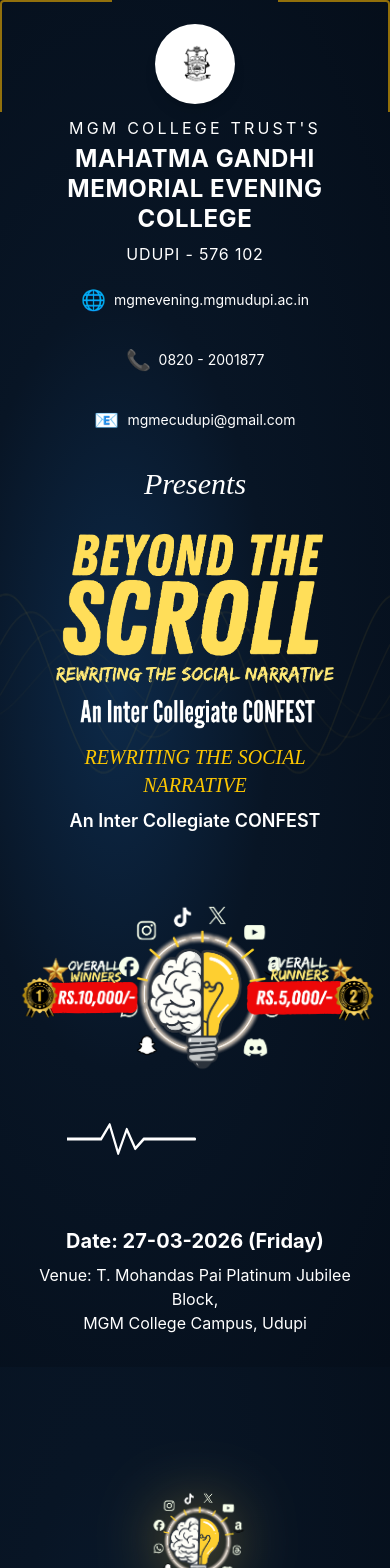
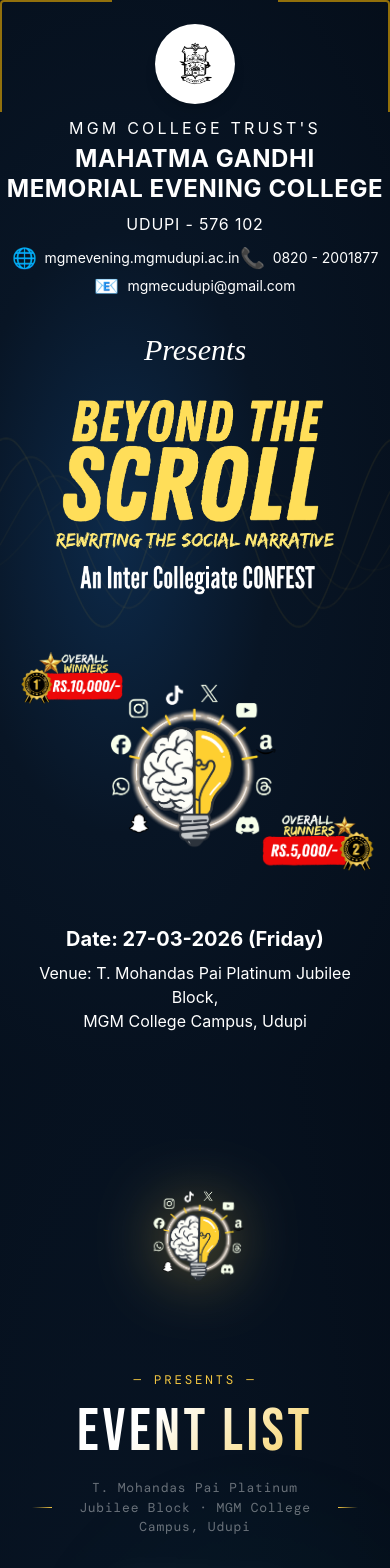
Before and after one commit to Shreevatsatg/collegecontest, a React (Vite) app: page / in a window 390 px wide. Shown: the top 1568 px of the page. Built offline with nearby package versions, Linux system fonts and the light colour scheme.

Commit message:
added ui updates

```diff
--- a/src/components/EventList.jsx
+++ b/src/components/EventList.jsx
@@ -440,7 +440,7 @@ export default function EventList() {
         position: "relative",
         padding: "110px 32px 130px",
         overflow: "hidden",
-        background: "radial-gradient(ellipse at 25% 40%, #0d2a4a 0%, #081525 45%, #050e1a 100%)",
+        background: "radial-gradient(ellipse at 30% 50%, #0d2a4a 0%, #081525 40%, #050e1a 100%)",
       }}>
         {/* Atmospheric blobs */}
         {[
--- a/src/components/HeroSection.jsx
+++ b/src/components/HeroSection.jsx
@@ -60,11 +60,11 @@ export default function HeroSection({ scrollY }) {
       />
 
       {/* Header */}
-      <div className="relative z-10 text-center pt-6 px-4">
+      <div className="relative z-10 text-center pt-6 px-1">
         {/* Logo */}
         <div className="flex justify-center mb-3">
           <div className="w-20 h-20 rounded-full bg-white flex items-center justify-center shadow-lg">
-            <img className="w-16 h-auto" src="/icons/college logo.png" alt="College Logo" />
+            <img className="w-19 h-auto mr-1" src="/icons/college logo.png" alt="College Logo" />
           </div>
         </div>
 
@@ -79,7 +79,7 @@ export default function HeroSection({ scrollY }) {
         </p>
 
         {/* Contact bar */}
-        <div className="flex flex-wrap justify-center gap-8 mt-5 text-sm text-white">
+        <div className="flex flex-wrap justify-center md:gap-8 mt-2 md:mt-5 text-sm text-white">
           <a
             href="http://mgmevening.mgmudupi.ac.in"
             className="flex items-center gap-2 hover:text-yellow-400 transition-colors"
@@ -116,45 +116,27 @@ export default function HeroSection({ scrollY }) {
         {/* BEYOND THE SCROLL title */}
         <div className="text-center mb-6 max-w-4xl w-full px-4">
           <img src="/icons/title.png" alt="Beyond The Scroll" className="w-full h-auto" />
-          <p className="text-yellow-400 italic text-xl md:text-2xl mt-2" style={{ fontFamily: "'Brush Script MT', cursive" }}>
-            REWRITING THE SOCIAL NARRATIVE
-          </p>
-          <p className="text-white text-lg md:text-xl font-semibold mt-2">
-            An Inter Collegiate CONFEST
-          </p>
         </div>
 
         {/* Brain + Lightbulb icon area */}
-        <div className="relative flex items-center justify-center mb-12 w-full max-w-5xl">
+        <div className="relative flex md:mb-4 items-center justify-center w-full max-w-5xl">
           {/* Center bulb with social icons */}
-          <div className="relative w-64 h-64 md:w-80 md:h-80 flex items-center justify-center">
-            <img src="/icons/bulb.png" alt="Brain Bulb" className="w-full h-auto" />
+          <div className="relative w-64 h-64 md:w-xl md:h-90 flex items-center justify-center mt-3">
+            <img src="/icons/bulb.png" alt="Brain Bulb" className="w-full h-auto mr-4" />
 
-            {/* Heartbeat line below */}
-            <div className="absolute -bottom-12 left-1/2 -translate-x-1/2 w-full">
-              <svg className="w-full h-12" viewBox="0 0 300 40" fill="none" preserveAspectRatio="none">
-                <polyline
-                  points="0,20 40,20 50,8 60,32 70,12 80,28 90,20 150,20"
-                  stroke="white"
-                  strokeWidth="2.5"
-                  strokeLinecap="round"
-                  strokeLinejoin="round"
-                />
-              </svg>
-            </div>
           </div>
 
           {/* Prize tags */}
-          <div className="absolute left-0 md:left-8 top-1/2 -translate-y-1/2">
-            <img src="/icons/winner.png" alt="Overall Winners" className="w-32 md:w-40" />
+          <div className="absolute left-0 md:left-5 top-1/3 -translate-y-1/1">
+            <img src="/icons/winner.png" alt="Overall Winners" className="w-28 md:w-70" />
           </div>
-          <div className="absolute right-0 md:right-8 top-1/2 -translate-y-1/2">
-            <img src="/icons/runner.png" alt="Overall Runners" className="w-32 md:w-40" />
+          <div className="absolute right-0 md:right-5 top-2/3 -translate-y-0.1/100">
+            <img src="/icons/runner.png" alt="Overall Runners" className="w-28 md:w-70" />
           </div>
         </div>
 
         {/* Date and Venue */}
-        <div className="text-center mt-16">
+        <div className="text-center mt-8 md:mt-16">
           <p className="text-white font-bold text-xl md:text-2xl">
             Date: 27-03-2026 (Friday)
           </p>
```
